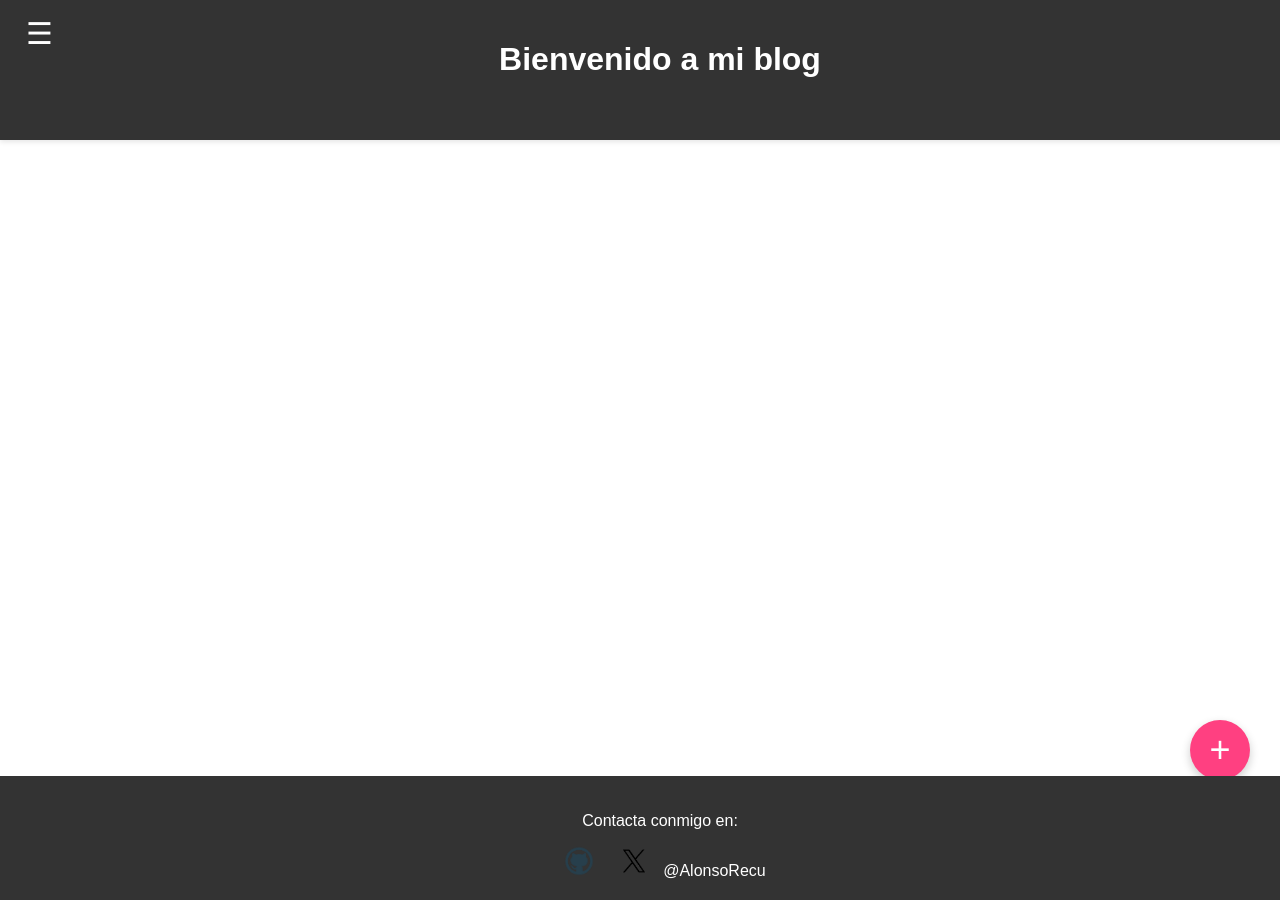
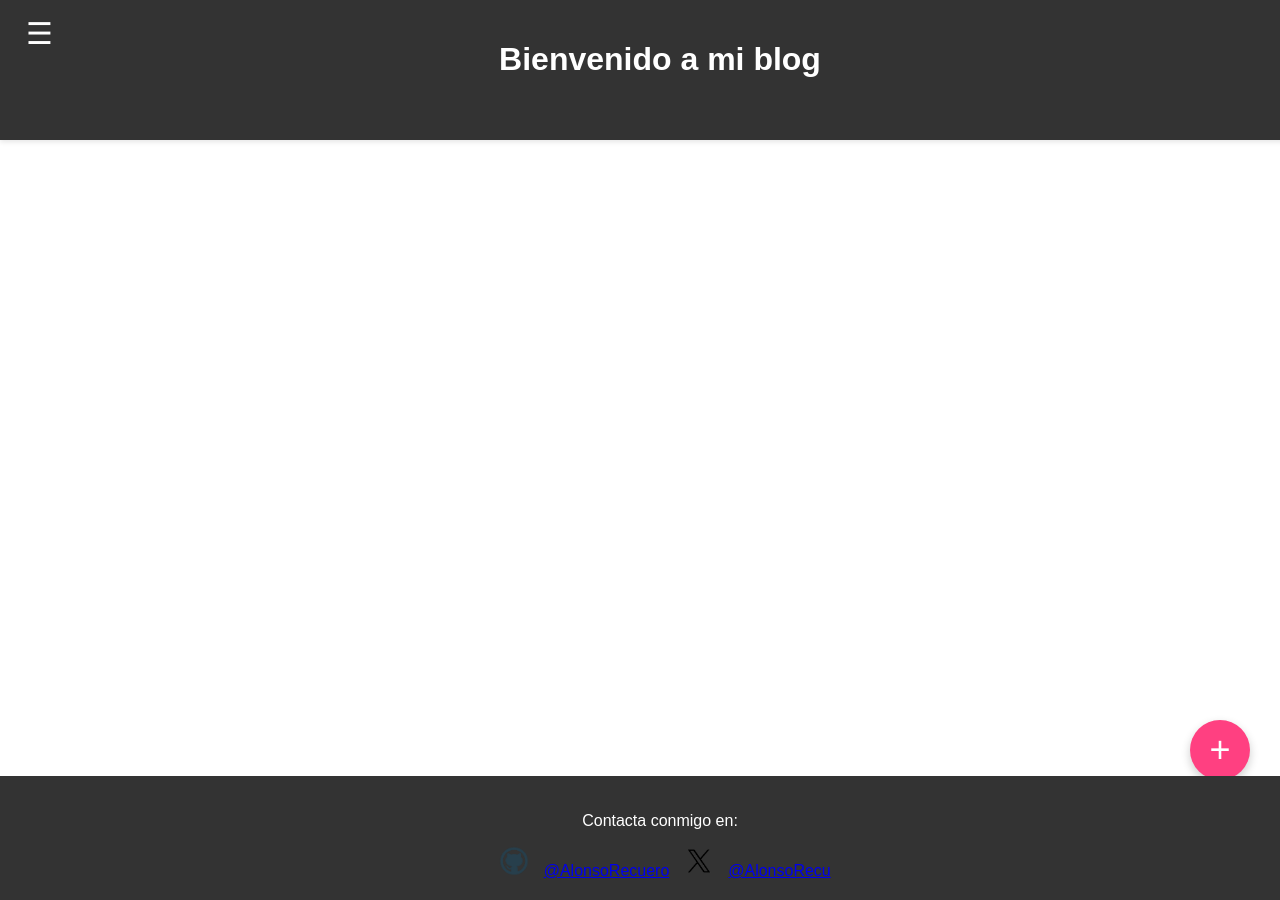
Before and after one commit to AlonsoRecuero/blog.github.io, a Jekyll site: the page built from index.markdown, in a window 1280 px wide. Built offline with Jekyll 4.4.1, drawn with Linux system fonts in a browser that asks for light colours.

```diff
--- a/_layouts/home.html
+++ b/_layouts/home.html
@@ -186,8 +186,9 @@
         <p>Contacta conmigo en:</p>
         <div class="social-icons">
             <a href="https://github.com/AlonsoRecuero"><img src="assets/github-logo.png" alt="GitHub"></a>
+            <a href="https://github.com/AlonsoRecuero">@AlonsoRecuero</a>
             <a href="https://twitter.com/AlonsoRecu"><img src="assets/twitter-logo.png" alt="Twitter"></a>
-	    <span>@AlonsoRecu</span>
+            <a href="https://twitter.com/AlonsoRecu">@AlonsoRecu</a>
         </div>
     </div>
 
```
